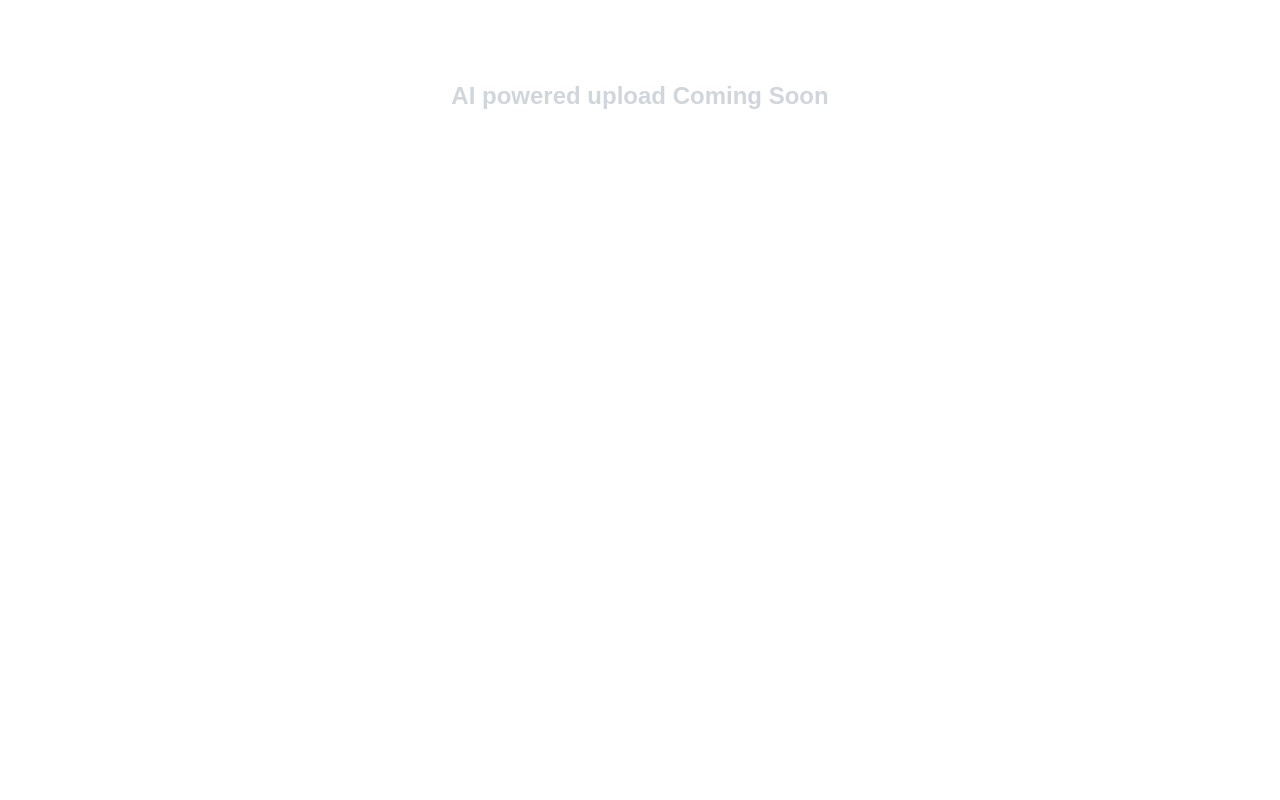
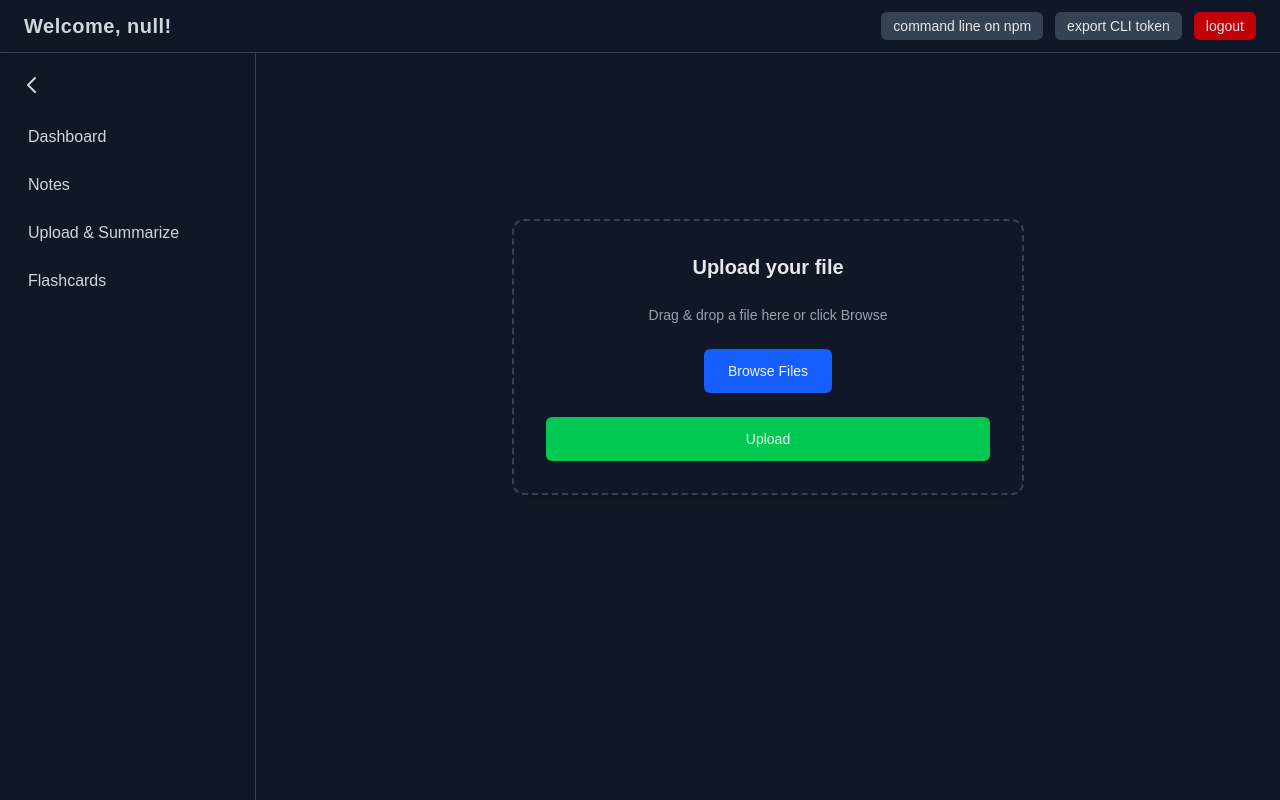
Before and after one commit to affiq23/kvault, a Next.js app in the folder vault-web/: page /upload in a window 1280 px wide. Built offline with nearby package versions, Linux system fonts and the light colour scheme; no server answers.

Commit message:
started functionality for summary/chatbot feature for uploaded notes or docs

```diff
--- a/vault-web/lib/noteActions.ts
+++ b/vault-web/lib/noteActions.ts
@@ -1,16 +1,21 @@
 // vault-web/src/lib/noteActions.ts
 import { supabase } from "./supabaseClient";
 
+// handles both insert/update functions for either existing or new notes
+// called from notes/page.tsx
+// if editing existing note -> updates
+// if creating new note -> inserts
+// after save -> frontend fetches notes again to refresh sidebar
 export const saveNote = async (
   userId: string,
   title: string,
   content: string,
   noteId?: string
 ): Promise<void> => {
-  if (noteId) {
+  if (noteId) { // if note exists, check row in Supabase to update row with matching ID
     const { error } = await supabase
       .from("notes")
-      .update({
+      .update({ // update attributes
         title,
         content,
         updated_at: new Date().toISOString(),
@@ -18,7 +23,7 @@ export const saveNote = async (
       .eq("id", noteId);
 
     if (error) throw new Error("Failed to update note: " + error.message);
-  } else {
+  } else { // if saving new note
     const { error } = await supabase.from("notes").insert([
       {
         title,
--- a/vault-web/src/app/notes/page.tsx
+++ b/vault-web/src/app/notes/page.tsx
@@ -5,7 +5,6 @@ import { supabase } from "../../../lib/supabaseClient";
 import { saveNote, deleteNote } from "../../../lib/noteActions";
 import Layout from "@/components/Layout";
 import ReactMarkdown from "react-markdown";
-
 
 type Note = {
   id: string;
@@ -16,30 +15,32 @@ type Note = {
 };
 
 export default function NotesPage() {
-  const [notes, setNotes] = useState<Note[]>([]);
-  const [selectedNoteId, setSelectedNoteId] = useState<string | null>(null);
-  const [title, setTitle] = useState("");
+  const [notes, setNotes] = useState<Note[]>([]); // all notes for current user
+  const [selectedNoteId, setSelectedNoteId] = useState<string | null>(null); // currently viewed/edited note
+  const [title, setTitle] = useState(""); // inputs for note editor
   const [content, setContent] = useState("");
-  const [userEmail, setUserEmail] = useState<string | null>(null);
+  const [userEmail, setUserEmail] = useState<string | null>(null); // pulled from Supabase auth
   const [userName, setUserName] = useState<string | null>(null);
-  const [isEditing, setIsEditing] = useState(false);
+  const [isEditing, setIsEditing] = useState(false); // show editor or read only view
 
+  // fetch user
   useEffect(() => {
     const init = async () => {
       const {
         data: { user },
-      } = await supabase.auth.getUser();
+      } = await supabase.auth.getUser(); // grab from Supabase
       if (user) {
-        setUserEmail(user.email ?? null);
+        setUserEmail(user.email ?? null); // set
         setUserName(
           user.user_metadata?.full_name || user.user_metadata?.name || null
         );
       }
-      fetchNotes();
+      fetchNotes(); // grab all notes associated with user
     };
     init();
   }, []);
 
+  // fetch all notes from Supabase backend
   const fetchNotes = async () => {
     const {
       data: { user },
@@ -55,13 +56,15 @@ export default function NotesPage() {
     if (!error && data) setNotes(data);
   };
 
+  // set all attributes of selected note after being edited
   const handleSelectNote = (note: Note) => {
     setSelectedNoteId(note.id);
     setTitle(note.title);
     setContent(note.content);
-    setIsEditing(false);
+    setIsEditing(false); // turn editing off
   };
 
+  // clear editor state for new note and allow editing for this note
   const handleNewNote = () => {
     setSelectedNoteId(null);
     setTitle("");
@@ -69,18 +72,22 @@ export default function NotesPage() {
     setIsEditing(true);
   };
 
+  // call saveNote from noteActions to insert/update in Supabase
   const handleSave = async () => {
-    const {
+    const { // get user from Supabase
       data: { user },
     } = await supabase.auth.getUser();
     if (!user) return;
 
+    // if selected note exists, update to Suapabase
+    // otherwise, insert new note
     await saveNote(user.id, title, content, selectedNoteId ?? undefined);
     handleNewNote();
     fetchNotes();
     setIsEditing(false);
   };
 
+  // delete from Supabase
   const handleDelete = async () => {
     if (!selectedNoteId) return;
     await deleteNote(selectedNoteId);
@@ -93,6 +100,7 @@ export default function NotesPage() {
     location.reload();
   };
 
+  // generate .json token for command line usage
   const handleExport = async () => {
     const session = (await supabase.auth.getSession()).data.session;
     if (!session) return;
@@ -242,7 +250,6 @@ export default function NotesPage() {
             ))}
           </ul>
         </aside>
-
       </div>
     </Layout>
   );
--- a/vault-web/src/app/upload/page.tsx
+++ b/vault-web/src/app/upload/page.tsx
@@ -1,7 +1,148 @@
-export default function uploadPage() {
+"use client";
+
+import { useEffect, useState } from "react";
+import { supabase } from "../../../lib/supabaseClient";
+import Layout from "@/components/Layout";
+
+export default function UploadPage() {
+  const [file, setFile] = useState<File | null>(null); // all files stored in database for user
+  const [uploading, setUploading] = useState(false);
+  const [message, setMessage] = useState<string | null>(null); // extracted text
+  const [userEmail, setUserEmail] = useState<string | null>(null); // pulled from Supabase auth
+  const [userName, setUserName] = useState<string | null>(null);
+
+  // fetch logged-in user info
+  useEffect(() => {
+    const init = async () => {
+      const {
+        data: { user },
+      } = await supabase.auth.getUser();
+      if (user) {
+        setUserEmail(user.email ?? null);
+        setUserName(
+          user.user_metadata?.full_name || user.user_metadata?.name || null
+        );
+      }
+    };
+    init();
+  }, []);
+
+  // captures file user wants to upload
+  const handleFileChange = (e: React.ChangeEvent<HTMLInputElement>) => {
+    if (e.target.files && e.target.files.length > 0) {
+      setFile(e.target.files[0]);
+    }
+  };
+
+  // Python API will handle file processing
+  const handleUpload = async () => {
+    if (!file) {
+      setMessage("Please select a file to upload.");
+      return;
+    }
+
+    setUploading(true);
+    setMessage(null);
+
+    try {
+      const formData = new FormData();
+      formData.append("file", file);
+
+      const res = await fetch("/api/upload", {
+        method: "POST",
+        body: formData,
+      });
+
+      if (!res.ok) {
+        throw new Error("Upload failed");
+      }
+
+      setMessage(`Successfully uploaded ${file.name}`);
+      setFile(null);
+    } catch (err: any) {
+      setMessage(err.message || "Upload failed");
+    } finally {
+      setUploading(false);
+    }
+  };
+
+  const handleLogout = async () => {
+    await supabase.auth.signOut();
+    location.reload();
+  };
+
+  // will get rid of this later and add a separate page instead of having it on layout component
+  const handleExport = async () => {
+    const session = (await supabase.auth.getSession()).data.session;
+    if (!session) return;
+
+    const token = {
+      refresh_token: session.refresh_token,
+      user: { id: session.user.id, email: session.user.email },
+    };
+    const blob = new Blob([JSON.stringify(token, null, 2)], {
+      type: "application/json",
+    });
+    const a = document.createElement("a");
+    a.href = URL.createObjectURL(blob);
+    a.download = "kvault-token.json";
+    a.click();
+  };
+
   return (
-    <div className="text-center mt-20 text-gray-300">
-      <h1 className="text-2xl font-semibold">AI powered upload Coming Soon</h1>
-    </div>
+    <Layout
+      userEmail={userEmail}
+      userName={userName}
+      onLogout={handleLogout}
+      onExport={handleExport}
+    >
+      <div className="flex items-center justify-center min-h-[70vh]">
+        <div
+          className="bg-gray-900 p-8 rounded-xl shadow-lg w-full max-w-lg flex flex-col gap-6 items-center
+               border-2 border-dashed border-gray-700 hover:border-blue-500 transition"
+          onDragOver={(e) => e.preventDefault()}
+          onDrop={(e) => {
+            e.preventDefault();
+            if (e.dataTransfer.files && e.dataTransfer.files.length > 0) {
+              setFile(e.dataTransfer.files[0]);
+            }
+          }}
+        >
+          <h2 className="text-xl font-semibold text-gray-200">
+            Upload your file
+          </h2>
+          <p className="text-gray-400 text-sm">
+            Drag & drop a file here or click Browse
+          </p>
+
+          <label
+            htmlFor="file-upload"
+            className="cursor-pointer px-6 py-3 bg-blue-600 hover:bg-blue-800 text-gray-100 rounded-md transition text-sm font-medium"
+          >
+            {file ? file.name : "Browse Files"}
+          </label>
+          <input
+            id="file-upload"
+            type="file"
+            className="hidden"
+            onChange={(e) => {
+              if (e.target.files && e.target.files.length > 0)
+                setFile(e.target.files[0]);
+            }}
+            accept=".pdf,.pptx,.txt,.md"
+          />
+
+          <button
+            onClick={handleUpload}
+            disabled={uploading}
+            className="w-full px-4 py-3 rounded-md bg-green-500 hover:bg-green-700 text-gray-100 transition text-sm font-medium"
+          >
+            {uploading ? "Uploading..." : "Upload"}
+          </button>
+
+          {message && <p className="text-gray-300 text-sm mt-2">{message}</p>}
+        </div>
+      </div>
+    </Layout>
   );
 }
```
Also changed, not shown: 2 other files (tests, documents, lock files or other folders). Lines whose indentation alone changed are shown as unchanged.
